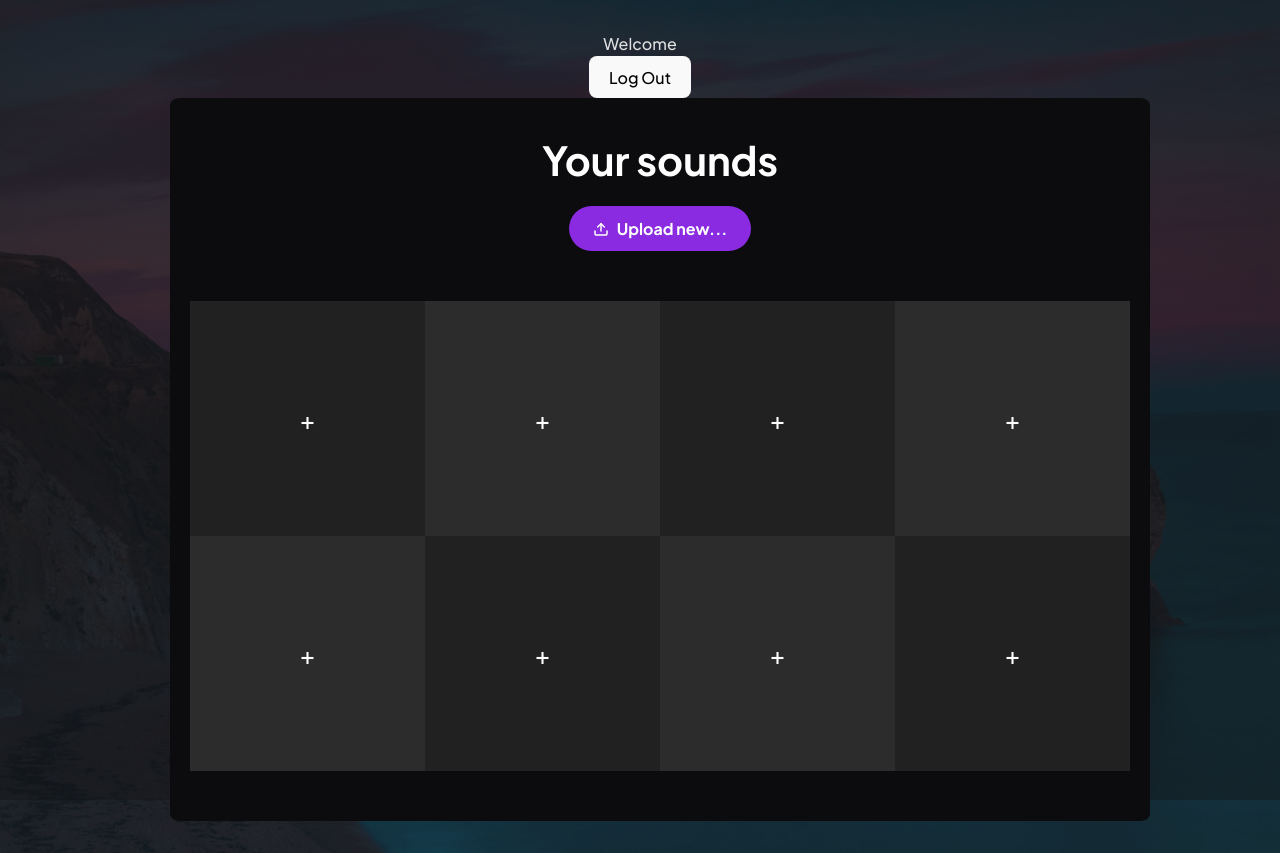
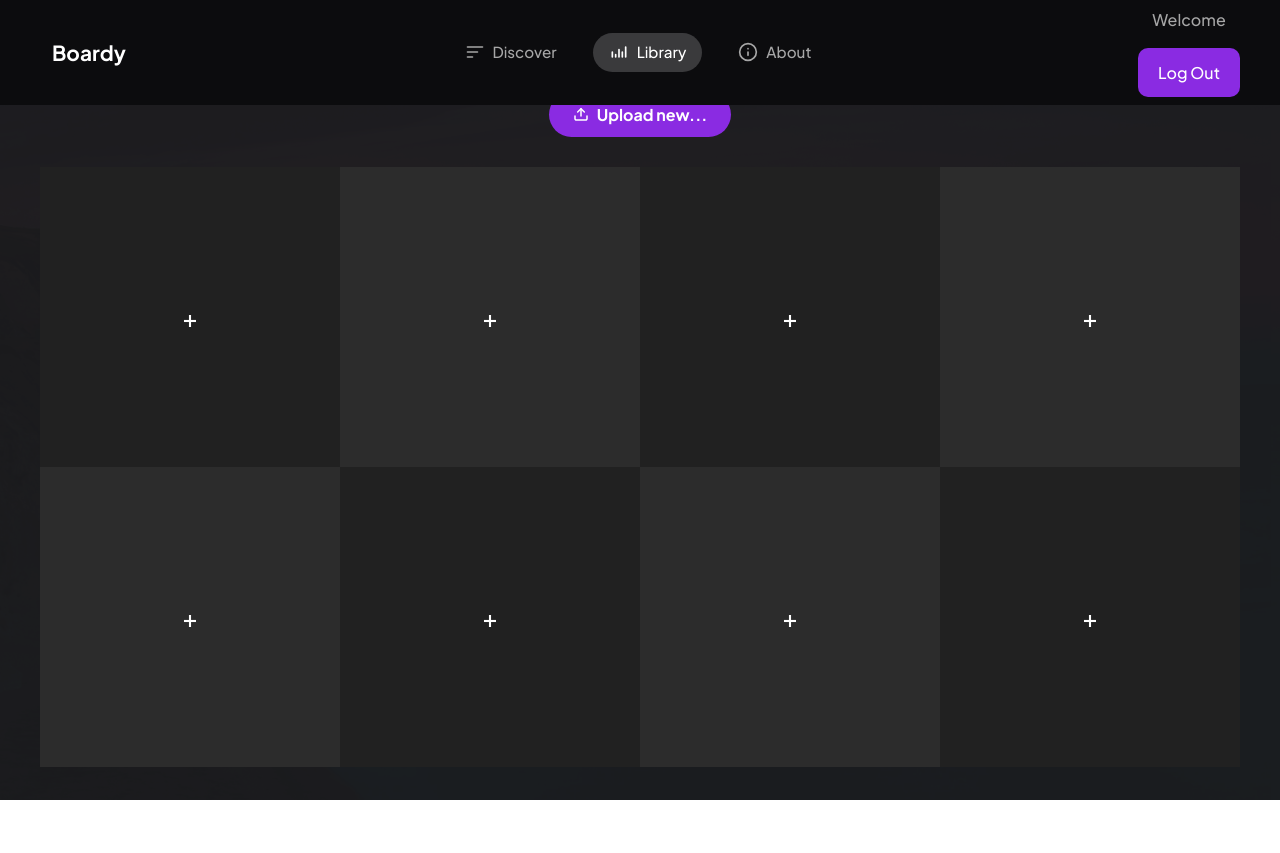
Before and after one commit to lolrepeatlol/lproject_cop4331, a React (Vite) app in the folder frontend/: page /sound in a window 1280 px wide. After the commit the page ends 800 px from the top, so only its background shows below. Built offline with nearby package versions, Linux system fonts and the light colour scheme.

Commit message:
Main Page & Nav Bar

```diff
--- a/frontend/src/App.css
+++ b/frontend/src/App.css
@@ -1,8 +1,10 @@
 #root {
-  max-width: 1280px;
-  margin: 0 auto;
-  padding: 2rem;
-  text-align: center;
+ height: 100vh;
+  width: 100vw;
+  margin: 0;
+  overflow: hidden;
+  display: flex;
+  flex-direction: column;
 }
 
 .logo {
@@ -17,6 +19,8 @@
 .logo.react:hover {
   filter: drop-shadow(0 0 2em #61dafbaa);
 }
+
+
 
 @keyframes logo-spin {
   from {
--- a/frontend/src/App.tsx
+++ b/frontend/src/App.tsx
@@ -7,6 +7,7 @@ import LoginPage from './pages/LoginPage';
 import CardPage from './pages/CardPage';
 import RegisterPage from './pages/RegisterPage';
 import SoundPage from './pages/SoundPage';
+import DiscoverPage from './pages/DiscoverPage';
 function App() {
   return (
     <Router >
@@ -15,6 +16,7 @@ function App() {
         <Route path="/cards" element={<CardPage />} />
         <Route path="/register" element={<RegisterPage />} />
         <Route path="/sound" element={<SoundPage />} />
+        <Route path="/discover" element={<DiscoverPage />} />
         <Route path="*" element={<Navigate to="/" />} />
       </Routes>
     </Router>
--- /dev/null
+++ b/frontend/src/components/Discover.module.css
@@ -0,0 +1,9 @@
+.discoverContainer {
+  background-color: black;
+  color: white;
+  padding: 2rem;
+  position: absolute;
+  top: 50%;
+  left: 50%;
+  transform: translate(-50%, -50%);
+}
--- /dev/null
+++ b/frontend/src/components/Discover.tsx
@@ -0,0 +1,11 @@
+import styles from './Discover.module.css';
+
+const Discover = () => {
+  return (
+    <div className={styles.discoverContainer}>
+      <p>To DO</p>
+    </div>
+  );
+};
+
+export default Discover;
--- /dev/null
+++ b/frontend/src/components/LoggedInName.module.css
@@ -0,0 +1,32 @@
+/* Container for the user info and logout button */
+.loggedInContainer {
+  display: flex;
+  flex-direction: column;
+  align-items: center;
+}
+
+/* Styling for the "Welcome {userName}" text */
+.userName {
+  font-size: 1rem;
+  color: #a7a7a7;
+  white-space: nowrap;
+}
+
+/* Styling for the logout button */
+.logoutButton {
+  padding: 14px 20px;
+  font-size: 1rem;
+  font-weight: 500;
+  color: #ffffff;
+  background-color: #8A2BE2;
+  border: none;
+  border-radius: 10px;
+  cursor: pointer;
+  transition: background-color 0.3s ease;
+  margin-top: 1rem;
+}
+
+/* Hover effect for the logout button */
+.logoutButton:hover {
+  background-color: #7B24CB;
+}
--- a/frontend/src/components/LoggedInName.tsx
+++ b/frontend/src/components/LoggedInName.tsx
@@ -1,6 +1,7 @@
 import { useState, useEffect } from 'react';
 import { jwtDecode } from 'jwt-decode';
 import { retrieveToken } from '../tokenStorage';
+import styles from './LoggedInName.module.css';
 
 
 interface DecodedToken {
@@ -28,10 +29,15 @@ function LoggedInName() {
   };
 
   return (
-    <div id="loggedInDiv">
-      <span id="userName">Welcome {userName}</span><br />
-      <button type="button" id="logoutButton" className="buttons"
-        onClick={doLogout}> Log Out </button>
+    <div className={styles.loggedInContainer}>
+      <span className={styles.userName}>Welcome {userName}</span>
+      <button
+        type="button"
+        className={styles.logoutButton}
+        onClick={doLogout}
+      >
+        Log Out
+      </button>
     </div>
   );
 };
--- /dev/null
+++ b/frontend/src/components/NavigationBar.module.css
@@ -0,0 +1,92 @@
+.navbar {
+  background-color: rgb(12, 12, 14);
+  color: #E0E0E0;
+  width: 100%;
+  position: fixed;
+  top: 0;
+  left: 0;
+  z-index: 1000;
+  padding: 8px 0;
+}
+
+.navContent {
+  display: flex;
+  justify-content: space-between;
+  align-items: center;
+  max-width: 1200px;
+  margin: 0 auto;
+  padding: 0 20px;
+}
+
+.navLeft, .navCenter, .navRight {
+  display: flex;
+  align-items: center;
+  gap: 2%;
+}
+
+.navCenter {
+  flex-grow: 1;
+  justify-content: center;
+}
+
+/* Brand/Logo Styling */
+.brand {
+  font-size: 1.3rem;
+  font-weight: 600;
+  color: #ffffff;
+  text-decoration: none;
+  padding: 8px 12px;
+}
+.brand:hover{
+  color: #ffffff;
+}
+
+/* Individual Nav Item Styling */
+.navItem {
+  display: inline-flex;
+  align-items: center;
+  gap: 8px;
+  color: #a7a7a7;
+  text-decoration: none;
+  padding: 8px 16px;
+  border-radius: 25px;
+  transition: background-color 0.2s ease, color 0.2s ease;
+  font-size: 0.95rem;
+  font-weight: 500;
+  white-space: nowrap;
+}
+
+.navItem:hover {
+  color: #ffffff;
+}
+
+/* Active State Styling (for the selected page) */
+.navItem.active {
+  background-color: #3a3a3c;
+  color: #ffffff;
+}
+
+/* Right-side icon button */
+.navIconButton {
+  display: inline-flex;
+  align-items: center;
+  justify-content: center;
+  background-color: transparent;
+  border: none;
+  color: #a7a7a7;
+  padding: 8px;
+  border-radius: 50%;
+  cursor: pointer;
+  transition: background-color 0.2s ease, color 0.2s ease;
+}
+
+.navIconButton:hover {
+  color: #ffffff;
+  background-color: #2c2c2c;
+}
+
+/* Standardize icon sizes */
+.navItem svg, .navIconButton svg {
+  width: 20px;
+  height: 20px;
+}
--- /dev/null
+++ b/frontend/src/components/NavigationBar.tsx
@@ -0,0 +1,59 @@
+import React from 'react';
+import styles from './NavigationBar.module.css';
+import LoggedInName from './LoggedInName';
+import { useLocation } from 'react-router-dom';
+
+const DiscoverIcon: React.FC = () => (
+  <svg width="24" height="24" viewBox="0 0 24 24" fill="none" xmlns="http://www.w3.org/2000/svg">
+    <path d="M3 12H15M3 6H21M3 18H9" stroke="currentColor" strokeWidth="2" strokeLinecap="round" strokeLinejoin="round" />
+  </svg>
+);
+
+const LibraryIcon: React.FC = () => (
+  <svg width="24" height="24" viewBox="0 0 24 24" fill="none" xmlns="http://www.w3.org/2000/svg">
+    <path d="M4 18V12M8 18V15M12 18V9M16 18V12M20 18V6" stroke="currentColor" strokeWidth="2" strokeLinecap="round" strokeLinejoin="round" />
+  </svg>
+);
+
+const AboutIcon: React.FC = () => (
+  <svg width="24" height="24" viewBox="0 0 24 24" fill="none" xmlns="http://www.w3.org/2000/svg">
+    <path d="M12 22C17.5228 22 22 17.5228 22 12C22 6.47715 17.5228 2 12 2C6.47715 2 2 6.47715 2 12C2 17.5228 6.47715 22 12 22Z" stroke="currentColor" strokeWidth="2" strokeLinecap="round" strokeLinejoin="round" />
+    <path d="M12 16V12M12 8H12.01" stroke="currentColor" strokeWidth="2" strokeLinecap="round" strokeLinejoin="round" />
+  </svg>
+);
+
+const NavigationBar: React.FC = () => {
+  const location = useLocation(); // 2. Get the location object
+  const currentPath = location.pathname; // e.g., "/discover", "/sound"
+
+  return (
+    <nav className={styles.navbar}>
+      <div className={styles.navContent}>
+        <div className={styles.navLeft}>
+          <a className={styles.brand}>Boardy</a>
+        </div>
+
+        <div className={styles.navCenter}>
+          <a href="/discover" className={`${styles.navItem} ${currentPath === '/discover' ? styles.active : ''}`}>
+            <DiscoverIcon />
+            <span>Discover</span>
+          </a>
+          <a href="/sound" className={`${styles.navItem} ${currentPath === '/sound' ? styles.active : ''}`}>
+            <LibraryIcon />
+            <span>Library</span>
+          </a>
+          <a href="https://github.com/lolrepeatlol/lproject_cop4331" className={styles.navItem} target="_blank" rel="noopener noreferrer">
+            <AboutIcon />
+            <span>About</span>
+          </a>
+        </div>
+
+        <div className={styles.navRight}>
+          <LoggedInName />
+        </div>
+      </div>
+    </nav>
+  );
+};
+
+export default NavigationBar;
--- a/frontend/src/components/SoundUI.module.css
+++ b/frontend/src/components/SoundUI.module.css
@@ -1,22 +1,24 @@
 /* General Body and Component Styles */
 body {
   color: #E0E0E0;
+  margin: 0;
+  padding: 0;
 }
 
 .soundUiDiv {
   display: flex;
   flex-direction: column;
   align-items: center;
-  gap: 40px;
+  justify-content: center;
+  gap: 20px;
   padding: 40px 20px;
-  width: 100%;
-  max-width: 1200px;
-  min-width: 900px;
-  margin: 0 auto;
-  background-color: rgb(12, 12, 14);
-  border: black;
-  border-radius: 1%;
+  width: 100vw;
+  min-height: 100vh;
+  margin: 0;
+  background-color: rgba(28, 28, 30, 0.83);
+  box-sizing: border-box;
 }
+
 
 /* --- Header/Uploader Styles --- */
 .headerContainer {
@@ -68,10 +70,12 @@ body {
   gap: 0px;
   padding: 10px;
   width: 100%;
+  max-width: 1200px;
   border-radius: 10%;
 }
 
 .gridItem {
+  position: relative;
   display: flex;
   justify-content: center;
   align-items: center;
@@ -81,11 +85,16 @@ body {
   color: #ffffff;
   font-size: 24px;
   cursor: pointer;
-  transition: background-color 0.2s;
+  transition: transform 0.45s ease-out, background-color 0.2s, box-shadow 0.45s ease-out;
+  opacity: 1;
 }
 
 .gridItem:hover {
   background-color: #333333;
+  transform: scale(1.05);
+  box-shadow: 0 0 20px rgba(138, 43, 226, 0.5);
+  z-index: 10;
+
 }
 
 .gridItem:nth-child(8n+1),
@@ -112,21 +121,23 @@ body {
   width: 100%;
   height: 100%;
   text-align: center;
-  gap: 8px;
+  gap: 16px;
+  opacity: 1;
 }
 
 .soundName {
-  font-size: 14px;
+  font-size: 18px;
   font-weight: bold;
   color: #ffffff;
+
 }
 
 .playButton {
   background-color: transparent;
   border: none;
   color: #8A2BE2;
-  width: 40px;
-  height: 40px;
+  width: 60px;
+  height: 60px;
   font-size: 16px;
   border-radius: 50%;
   cursor: pointer;
@@ -142,7 +153,6 @@ body {
 }
 
 /*MODAL STYLES*/
-
 .modalOverlay {
   position: fixed;
   top: 0;
@@ -238,14 +248,13 @@ body {
   right: 10px;
   background-color: transparent;
   color: #e0e0e0;
-  border: none;
   border-radius: 50%;
   width: 24px;
   height: 24px;
   display: flex;
   align-items: center;
   justify-content: center;
-  font-size: 14px;
+  font-size: 20px;
   line-height: 1;
   padding: 0;
   cursor: pointer;
@@ -257,3 +266,25 @@ body {
   color: #ffffff;
   transform: scale(1.1);
 }
+
+.closeButton {
+  position: absolute;
+  top: 0.75rem;
+  right: 0.75rem;
+  width: 36px;
+  height: 36px;
+  display: flex;
+  align-items: center;
+  justify-content: center;
+  background: none;
+  border: none;
+  color: #aaaaaa;
+  font-size: 1.75rem;
+  line-height: 1;
+  cursor: pointer;
+  transition: background-color 0.2s ease-in-out, color 0.2s ease-in-out;
+}
+
+.closeButton:hover {
+  background-color: #7B24CB;
+}
--- a/frontend/src/components/SoundUI.tsx
+++ b/frontend/src/components/SoundUI.tsx
@@ -306,8 +306,6 @@ function SoundUI() {
                     <path d="M5 3l14 9-14 9V3z"></path>
                   </svg>
                 </button>
-
-                {/* --- FIX: Restored Sound Name and Clear Button --- */}
                 <span className={styles.soundName}>{sound.soundName}</span>
                 <button
                   className={styles.clearButton}
@@ -323,8 +321,6 @@ function SoundUI() {
           </div>
         ))}
       </div>
-
-      {/* --- Sound Selection Modal --- */}
       {isModalOpen && (
         <div className={styles.modalOverlay} onClick={closeModal}>
           <div className={styles.modalContent} onClick={(e) => e.stopPropagation()}>
--- /dev/null
+++ b/frontend/src/pages/DiscoverPage.tsx
@@ -0,0 +1,13 @@
+import NavigationBar from '../components/NavigationBar';
+import Discover from '../components/Discover.tsx';
+
+const DiscoverPage = () => {
+    return (
+        <div>
+            <NavigationBar />
+            <Discover />
+        </div>
+    );
+};
+
+export default DiscoverPage;
--- a/frontend/src/pages/SoundPage.tsx
+++ b/frontend/src/pages/SoundPage.tsx
@@ -1,15 +1,13 @@
-
-import LoggedInName from '../components/LoggedInName';
+import NavigationBar from '../components/NavigationBar';
 import SoundUI from '../components/SoundUI';
 
-const SoundPage = () =>
-{
-    return(
-        <div>
-            <LoggedInName />
-            <SoundUI />
-        </div>
-    );
+function SoundPage() {
+  return (
+    <>
+      <NavigationBar />
+      <SoundUI />
+    </>
+  );
 }
 
 export default SoundPage;
```
